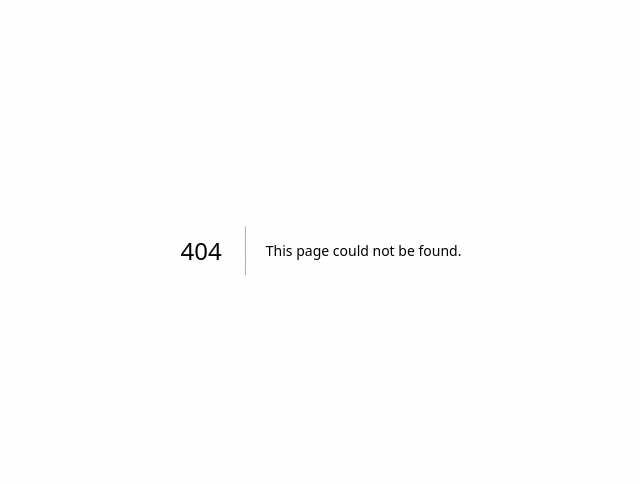
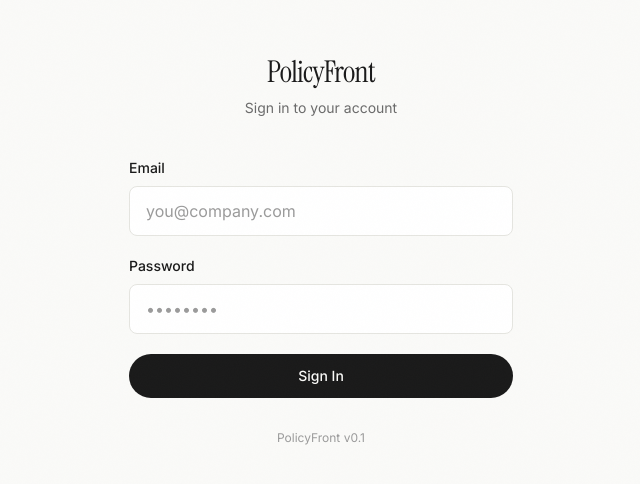
Before and after one commit to SamRomain93/policyfront, a Next.js app in the folder app/: page /login in a window 1280 px wide. Before the commit this address had no page. Shown: the part 150-634 px from the top of the page, without its empty margins (319-959 px from the left). Built offline with nearby package versions, Linux system fonts and the light colour scheme; no server answers.

Commit message:
Add auth: login page, auth guard, sign out, admin account created

```diff
--- a/app/app/dashboard/alerts/page.tsx
+++ b/app/app/dashboard/alerts/page.tsx
@@ -1,3 +1,5 @@
+'use client'
+
 export default function AlertsPage() {
   return (
     <div>
--- /dev/null
+++ b/app/app/dashboard/components/AuthGuard.tsx
@@ -0,0 +1,52 @@
+'use client'
+
+import { useEffect, useState } from 'react'
+import { useRouter } from 'next/navigation'
+import { supabase } from '@/app/lib/supabase-browser'
+import type { User } from '@supabase/supabase-js'
+
+export default function AuthGuard({ children }: { children: React.ReactNode }) {
+  const [user, setUser] = useState<User | null>(null)
+  const [loading, setLoading] = useState(true)
+  const router = useRouter()
+
+  useEffect(() => {
+    const checkAuth = async () => {
+      const { data: { session } } = await supabase.auth.getSession()
+      if (!session) {
+        router.replace('/login')
+        return
+      }
+      setUser(session.user)
+      setLoading(false)
+    }
+
+    checkAuth()
+
+    const { data: { subscription } } = supabase.auth.onAuthStateChange((_event, session) => {
+      if (!session) {
+        router.replace('/login')
+        return
+      }
+      setUser(session.user)
+      setLoading(false)
+    })
+
+    return () => subscription.unsubscribe()
+  }, [router])
+
+  if (loading) {
+    return (
+      <div className="min-h-screen bg-cream-50 flex items-center justify-center">
+        <div className="text-center">
+          <div className="w-8 h-8 border-2 border-accent border-t-transparent rounded-full animate-spin mx-auto mb-4" />
+          <p className="text-sm text-muted">Loading...</p>
+        </div>
+      </div>
+    )
+  }
+
+  if (!user) return null
+
+  return <>{children}</>
+}
--- a/app/app/dashboard/layout.tsx
+++ b/app/app/dashboard/layout.tsx
@@ -1,10 +1,24 @@
+'use client'
+
 import Link from 'next/link'
+import { usePathname } from 'next/navigation'
+import AuthGuard from './components/AuthGuard'
+import { supabase } from '@/app/lib/supabase-browser'
 
-export default function DashboardLayout({
-  children,
-}: {
-  children: React.ReactNode
-}) {
+const navItems = [
+  { label: 'Overview', href: '/dashboard', icon: 'M3.75 6A2.25 2.25 0 016 3.75h2.25A2.25 2.25 0 0110.5 6v2.25a2.25 2.25 0 01-2.25 2.25H6a2.25 2.25 0 01-2.25-2.25V6zM3.75 15.75A2.25 2.25 0 016 13.5h2.25a2.25 2.25 0 012.25 2.25V18a2.25 2.25 0 01-2.25 2.25H6A2.25 2.25 0 013.75 18v-2.25zM13.5 6a2.25 2.25 0 012.25-2.25H18A2.25 2.25 0 0120.25 6v2.25A2.25 2.25 0 0118 10.5h-2.25a2.25 2.25 0 01-2.25-2.25V6zM13.5 15.75a2.25 2.25 0 012.25-2.25H18a2.25 2.25 0 012.25 2.25V18A2.25 2.25 0 0118 20.25h-2.25A2.25 2.25 0 0113.5 18v-2.25z' },
+  { label: 'Topics', href: '/dashboard/topics', icon: 'M12 6.042A8.967 8.967 0 006 3.75c-1.052 0-2.062.18-3 .512v14.25A8.987 8.987 0 016 18c2.305 0 4.408.867 6 2.292m0-14.25a8.966 8.966 0 016-2.292c1.052 0 2.062.18 3 .512v14.25A8.987 8.987 0 0018 18a8.967 8.967 0 00-6 2.292m0-14.25v14.25' },
+  { label: 'Mentions', href: '/dashboard/mentions', icon: 'M12 7.5h1.5m-1.5 3h1.5m-7.5 3h7.5m-7.5 3h7.5m3-9h3.375c.621 0 1.125.504 1.125 1.125V18a2.25 2.25 0 01-2.25 2.25M16.5 7.5V18a2.25 2.25 0 002.25 2.25M16.5 7.5V4.875c0-.621-.504-1.125-1.125-1.125H4.125C3.504 3.75 3 4.254 3 4.875V18a2.25 2.25 0 002.25 2.25h13.5M6 7.5h3v3H6v-3z' },
+  { label: 'Alerts', href: '/dashboard/alerts', icon: 'M14.857 17.082a23.848 23.848 0 005.454-1.31A8.967 8.967 0 0118 9.75v-.7V9A6 6 0 006 9v.75a8.967 8.967 0 01-2.312 6.022c1.733.64 3.56 1.085 5.455 1.31m5.714 0a24.255 24.255 0 01-5.714 0m5.714 0a3 3 0 11-5.714 0' },
+]
+
+function DashboardShell({ children }: { children: React.ReactNode }) {
+  const pathname = usePathname()
+
+  const handleSignOut = async () => {
+    await supabase.auth.signOut()
+  }
+
   return (
     <div className="min-h-screen bg-cream-50">
       {/* Sidebar */}
@@ -14,33 +28,47 @@
         </Link>
 
         <nav className="flex-1 space-y-1">
-          {[
-            { label: 'Overview', href: '/dashboard', icon: 'M3.75 6A2.25 2.25 0 016 3.75h2.25A2.25 2.25 0 0110.5 6v2.25a2.25 2.25 0 01-2.25 2.25H6a2.25 2.25 0 01-2.25-2.25V6zM3.75 15.75A2.25 2.25 0 016 13.5h2.25a2.25 2.25 0 012.25 2.25V18a2.25 2.25 0 01-2.25 2.25H6A2.25 2.25 0 013.75 18v-2.25zM13.5 6a2.25 2.25 0 012.25-2.25H18A2.25 2.25 0 0120.25 6v2.25A2.25 2.25 0 0118 10.5h-2.25a2.25 2.25 0 01-2.25-2.25V6zM13.5 15.75a2.25 2.25 0 012.25-2.25H18a2.25 2.25 0 012.25 2.25V18A2.25 2.25 0 0118 20.25h-2.25A2.25 2.25 0 0113.5 18v-2.25z' },
-            { label: 'Topics', href: '/dashboard/topics', icon: 'M12 6.042A8.967 8.967 0 006 3.75c-1.052 0-2.062.18-3 .512v14.25A8.987 8.987 0 016 18c2.305 0 4.408.867 6 2.292m0-14.25a8.966 8.966 0 016-2.292c1.052 0 2.062.18 3 .512v14.25A8.987 8.987 0 0018 18a8.967 8.967 0 00-6 2.292m0-14.25v14.25' },
-            { label: 'Mentions', href: '/dashboard/mentions', icon: 'M12 7.5h1.5m-1.5 3h1.5m-7.5 3h7.5m-7.5 3h7.5m3-9h3.375c.621 0 1.125.504 1.125 1.125V18a2.25 2.25 0 01-2.25 2.25M16.5 7.5V18a2.25 2.25 0 002.25 2.25M16.5 7.5V4.875c0-.621-.504-1.125-1.125-1.125H4.125C3.504 3.75 3 4.254 3 4.875V18a2.25 2.25 0 002.25 2.25h13.5M6 7.5h3v3H6v-3z' },
-            { label: 'Alerts', href: '/dashboard/alerts', icon: 'M14.857 17.082a23.848 23.848 0 005.454-1.31A8.967 8.967 0 0118 9.75v-.7V9A6 6 0 006 9v.75a8.967 8.967 0 01-2.312 6.022c1.733.64 3.56 1.085 5.455 1.31m5.714 0a24.255 24.255 0 01-5.714 0m5.714 0a3 3 0 11-5.714 0' },
-          ].map((item) => (
+          {navItems.map((item) => {
+            const isActive = pathname === item.href
+            return (
               <Link
                 key={item.label}
                 href={item.href}
-              className="flex items-center gap-3 px-4 py-2.5 rounded-lg text-sm text-cream-200 hover:text-cream-50 hover:bg-white/10 transition"
+                className={`flex items-center gap-3 px-4 py-2.5 rounded-lg text-sm transition ${
+                  isActive
+                    ? 'text-cream-50 bg-white/15 font-medium'
+                    : 'text-cream-200 hover:text-cream-50 hover:bg-white/10'
+                }`}
               >
                 <svg className="w-5 h-5 flex-shrink-0" fill="none" stroke="currentColor" viewBox="0 0 24 24" strokeWidth={1.5}>
                   <path strokeLinecap="round" strokeLinejoin="round" d={item.icon} />
                 </svg>
                 {item.label}
               </Link>
-          ))}
+            )
+          })}
         </nav>
 
-        <div className="border-t border-white/10 pt-4 mt-4">
-          <div className="text-xs text-cream-200/60">PolicyFront v0.1</div>
+        <div className="border-t border-white/10 pt-4 mt-4 space-y-3">
+          <button
+            onClick={handleSignOut}
+            className="flex items-center gap-3 px-4 py-2 rounded-lg text-sm text-cream-200/60 hover:text-cream-50 hover:bg-white/10 transition w-full"
+          >
+            <svg className="w-5 h-5" fill="none" stroke="currentColor" viewBox="0 0 24 24" strokeWidth={1.5}>
+              <path strokeLinecap="round" strokeLinejoin="round" d="M15.75 9V5.25A2.25 2.25 0 0013.5 3h-6a2.25 2.25 0 00-2.25 2.25v13.5A2.25 2.25 0 007.5 21h6a2.25 2.25 0 002.25-2.25V15m3 0l3-3m0 0l-3-3m3 3H9" />
+            </svg>
+            Sign Out
+          </button>
+          <div className="text-xs text-cream-200/40 px-4">PolicyFront v0.1</div>
         </div>
       </aside>
 
       {/* Mobile header */}
       <header className="lg:hidden fixed top-0 left-0 right-0 z-40 bg-near-black text-cream-50 px-6 py-4 flex items-center justify-between">
         <span className="font-[family-name:var(--font-serif)] text-xl">PolicyFront</span>
+        <button onClick={handleSignOut} className="text-sm text-cream-200/60 hover:text-cream-50 transition">
+          Sign Out
+        </button>
       </header>
 
       {/* Main content */}
@@ -52,3 +80,15 @@
     </div>
   )
 }
+
+export default function DashboardLayout({
+  children,
+}: {
+  children: React.ReactNode
+}) {
+  return (
+    <AuthGuard>
+      <DashboardShell>{children}</DashboardShell>
+    </AuthGuard>
+  )
+}
--- a/app/app/dashboard/page.tsx
+++ b/app/app/dashboard/page.tsx
@@ -1,3 +1,5 @@
+'use client'
+
 import Link from 'next/link'
 
 export default function DashboardPage() {
--- /dev/null
+++ b/app/app/lib/supabase-browser.ts
@@ -0,0 +1,20 @@
+'use client'
+
+import { createClient, SupabaseClient } from '@supabase/supabase-js'
+
+let _client: SupabaseClient | null = null
+
+export function getSupabaseBrowser(): SupabaseClient {
+  if (_client) return _client
+
+  const url = process.env.NEXT_PUBLIC_SUPABASE_URL || ''
+  const key = process.env.NEXT_PUBLIC_SUPABASE_ANON_KEY || ''
+
+  _client = createClient(url, key)
+  return _client
+}
+
+// Default export for convenience, lazy-initialized
+export const supabase = typeof window !== 'undefined'
+  ? getSupabaseBrowser()
+  : createClient('https://placeholder.supabase.co', 'placeholder')
--- /dev/null
+++ b/app/app/login/page.tsx
@@ -0,0 +1,96 @@
+'use client'
+
+import { useState } from 'react'
+import { supabase } from '@/app/lib/supabase-browser'
+import { useRouter } from 'next/navigation'
+
+export default function LoginPage() {
+  const [email, setEmail] = useState('')
+  const [password, setPassword] = useState('')
+  const [loading, setLoading] = useState(false)
+  const [error, setError] = useState('')
+  const router = useRouter()
+
+  const handleLogin = async (e: React.FormEvent) => {
+    e.preventDefault()
+    setLoading(true)
+    setError('')
+
+    const { error: authError } = await supabase.auth.signInWithPassword({
+      email,
+      password,
+    })
+
+    if (authError) {
+      setError('Invalid email or password')
+      setLoading(false)
+      return
+    }
+
+    router.push('/dashboard')
+  }
+
+  return (
+    <div className="min-h-screen bg-cream-50 flex items-center justify-center px-6">
+      <div className="w-full max-w-sm">
+        {/* Logo */}
+        <div className="text-center mb-10">
+          <h1 className="font-[family-name:var(--font-serif)] text-3xl tracking-tight mb-2">
+            PolicyFront
+          </h1>
+          <p className="text-sm text-muted">Sign in to your account</p>
+        </div>
+
+        {/* Login form */}
+        <form onSubmit={handleLogin} className="space-y-5">
+          <div>
+            <label className="block text-sm font-medium mb-2">Email</label>
+            <input
+              type="email"
+              value={email}
+              onChange={(e) => setEmail(e.target.value)}
+              required
+              autoComplete="email"
+              className="w-full px-4 py-3 rounded-lg border border-border bg-white text-near-black placeholder:text-light-muted focus:outline-none focus:border-accent/40 focus:ring-2 focus:ring-accent/10 transition"
+              placeholder="you@company.com"
+            />
+          </div>
+          <div>
+            <label className="block text-sm font-medium mb-2">Password</label>
+            <input
+              type="password"
+              value={password}
+              onChange={(e) => setPassword(e.target.value)}
+              required
+              autoComplete="current-password"
+              className="w-full px-4 py-3 rounded-lg border border-border bg-white text-near-black placeholder:text-light-muted focus:outline-none focus:border-accent/40 focus:ring-2 focus:ring-accent/10 transition"
+              placeholder="••••••••"
+            />
+          </div>
+
+          {error && (
+            <div className="text-sm text-red-600 bg-red-50 px-4 py-2.5 rounded-lg">
+              {error}
+            </div>
+          )}
+
+          <button
+            type="submit"
+            disabled={loading}
+            className="w-full bg-near-black text-cream-50 py-3 rounded-full text-sm font-medium hover:bg-near-black/85 transition disabled:opacity-50 flex items-center justify-center"
+          >
+            {loading ? (
+              <span className="w-5 h-5 border-2 border-current border-t-transparent rounded-full animate-spin" />
+            ) : (
+              'Sign In'
+            )}
+          </button>
+        </form>
+
+        <p className="text-center text-xs text-light-muted mt-8">
+          PolicyFront v0.1
+        </p>
+      </div>
+    </div>
+  )
+}
```
Lines whose indentation alone changed are shown as unchanged.
